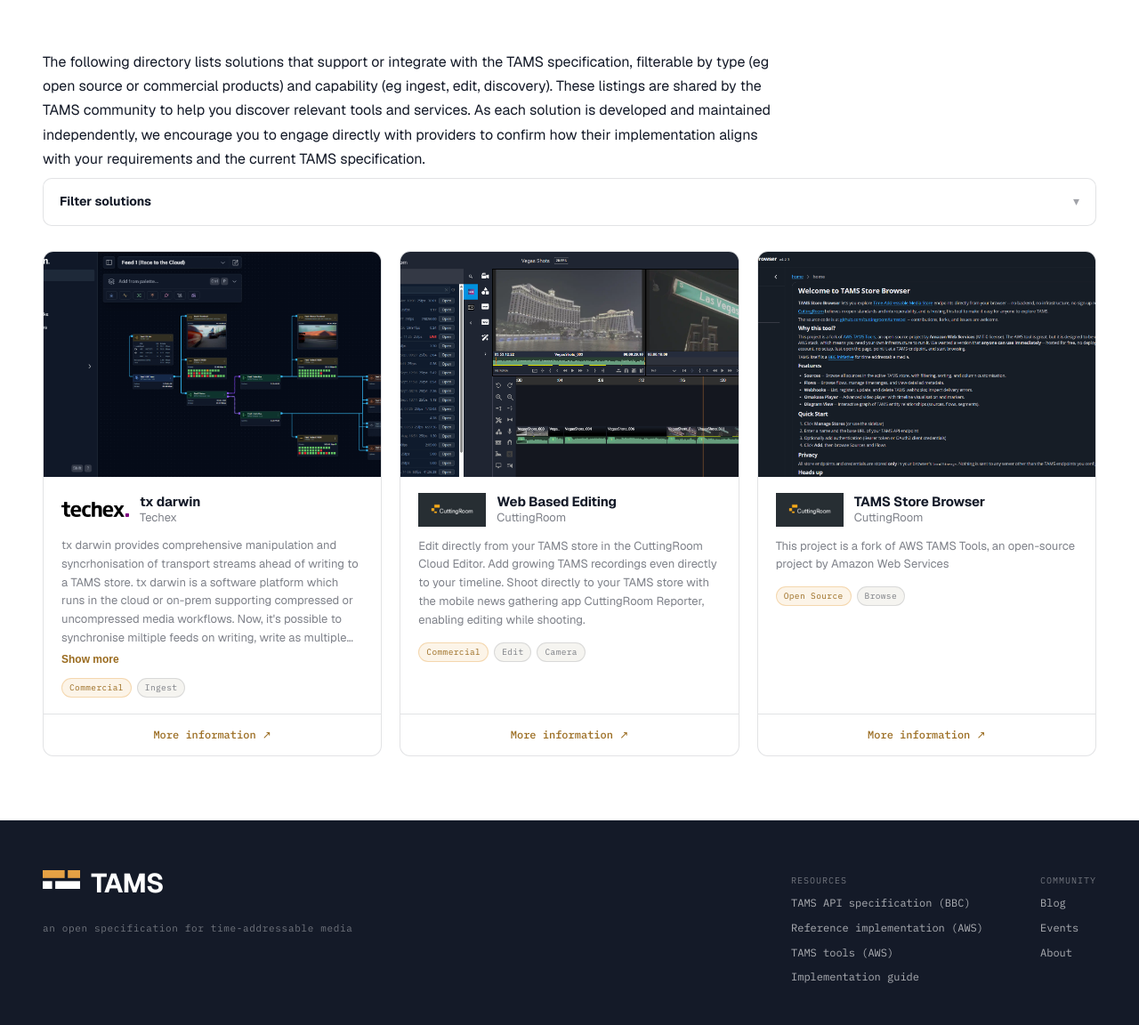
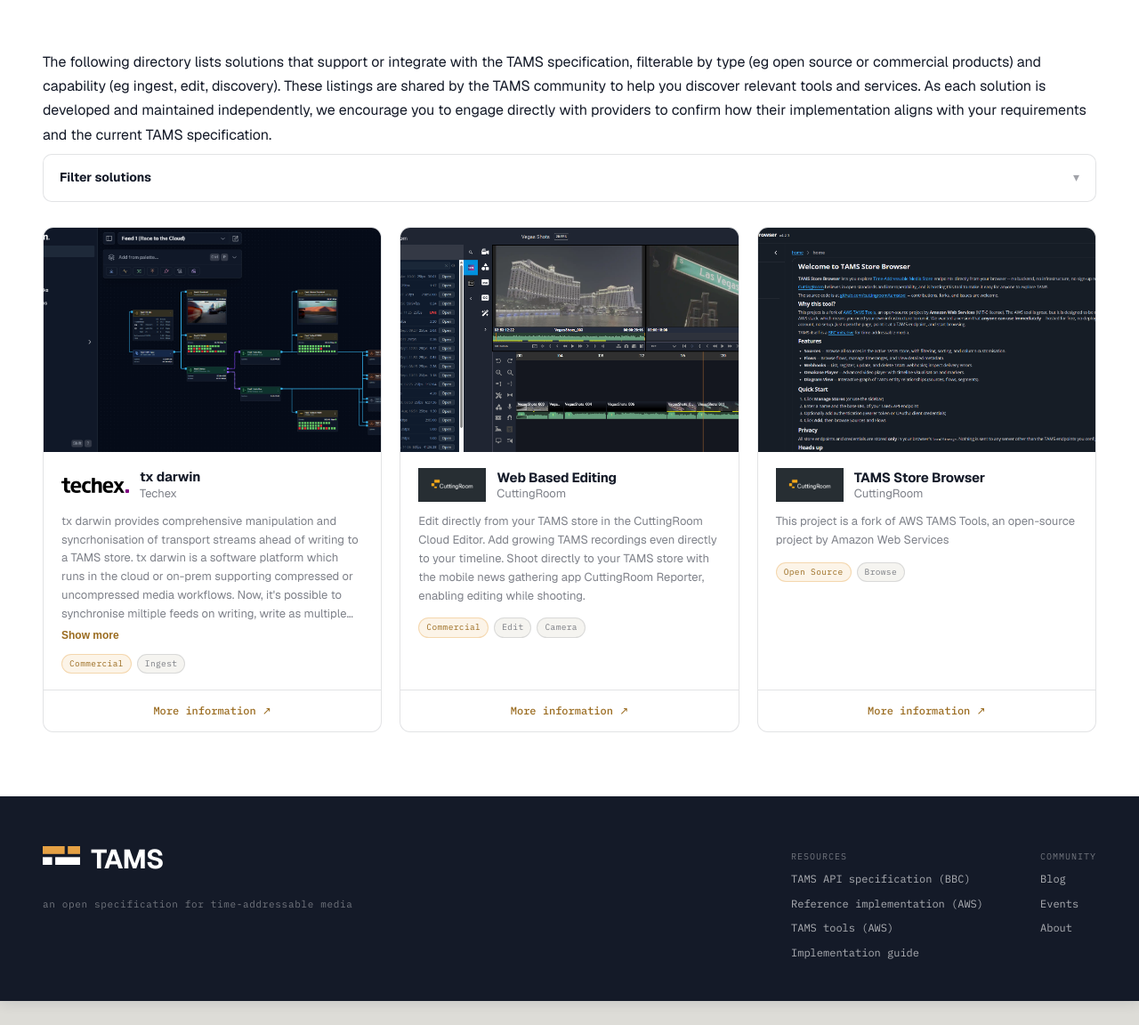
Before and after one commit to johnbilt/tams-website, a Jekyll site: the page built from solutions.html, in a window 1280 px wide. Shown: the part 342-1494 px from the top of the page at 89% size. Built offline with Jekyll 4.4.1, drawn with Linux system fonts in a browser that asks for light colours; after the commit the page ends 1467 px from its top, so only the background shows below that.

Commit message:
Full-width intros on Solutions + Resources; fix guide sub-nav vertical scrollbar (overflow-y hidden)

```diff
--- a/assets/css/tams.css
+++ b/assets/css/tams.css
@@ -308,7 +308,7 @@
 .resources{padding:56px 48px 72px}
 .resources .sec-eyebrow{font-family:'IBM Plex Mono',monospace;font-size:11px;font-weight:600;letter-spacing:0.16em;text-transform:uppercase;color:var(--amber-ink)}
 .resources .sec-title{font-size:26px;font-weight:700;letter-spacing:-0.015em;margin:12px 0 4px}
-.resources .sec-lead{font-size:15px;color:var(--soft);margin:0 0 28px;max-width:680px}
+.resources .sec-lead{font-size:15px;color:var(--soft);margin:0 0 28px}
 .res-grid{display:grid;grid-template-columns:repeat(3,1fr);gap:20px}
 .res-card{display:flex;flex-direction:column;border:1px solid var(--hair);border-radius:12px;padding:26px;background:var(--white);transition:border-color .15s,box-shadow .15s,transform .15s}
 .res-card:hover{border-color:rgba(20,26,40,0.28);box-shadow:0 6px 18px rgba(20,26,40,0.09);transform:translateY(-2px)}
@@ -325,7 +325,7 @@
 /* ============================================================
    Guide — section tab nav + data-model infographic
    ============================================================ */
-.guide-nav{max-width:920px;margin:0 auto 24px;border-bottom:2px solid var(--hair);overflow-x:auto}
+.guide-nav{max-width:920px;margin:0 auto 24px;border-bottom:2px solid var(--hair);overflow-x:auto;overflow-y:hidden}
 .guide-nav-items{display:flex;gap:0;white-space:nowrap}
 .guide-nav-item{padding:10px 20px;font-family:'IBM Plex Mono',monospace;font-size:12px;letter-spacing:0.04em;font-weight:600;color:var(--soft);text-decoration:none;border-bottom:3px solid transparent;margin-bottom:-2px;transition:color .15s,border-color .15s}
 .guide-nav-item:hover{color:var(--amber-ink);border-bottom-color:var(--hair);text-decoration:none}
@@ -362,7 +362,7 @@
    Solutions (Partners directory) — filterable card grid
    ============================================================ */
 .solutions{padding:56px 48px 72px}
-.sol-intro{max-width:820px;margin-left:0}
+.sol-intro{max-width:none;margin-left:0}
 .sol-intro > *:first-child{margin-top:0}
 
 .sol-filters{border:1px solid var(--hair);border-radius:10px;background:var(--white);margin:8px 0 28px;overflow:hidden}
```
